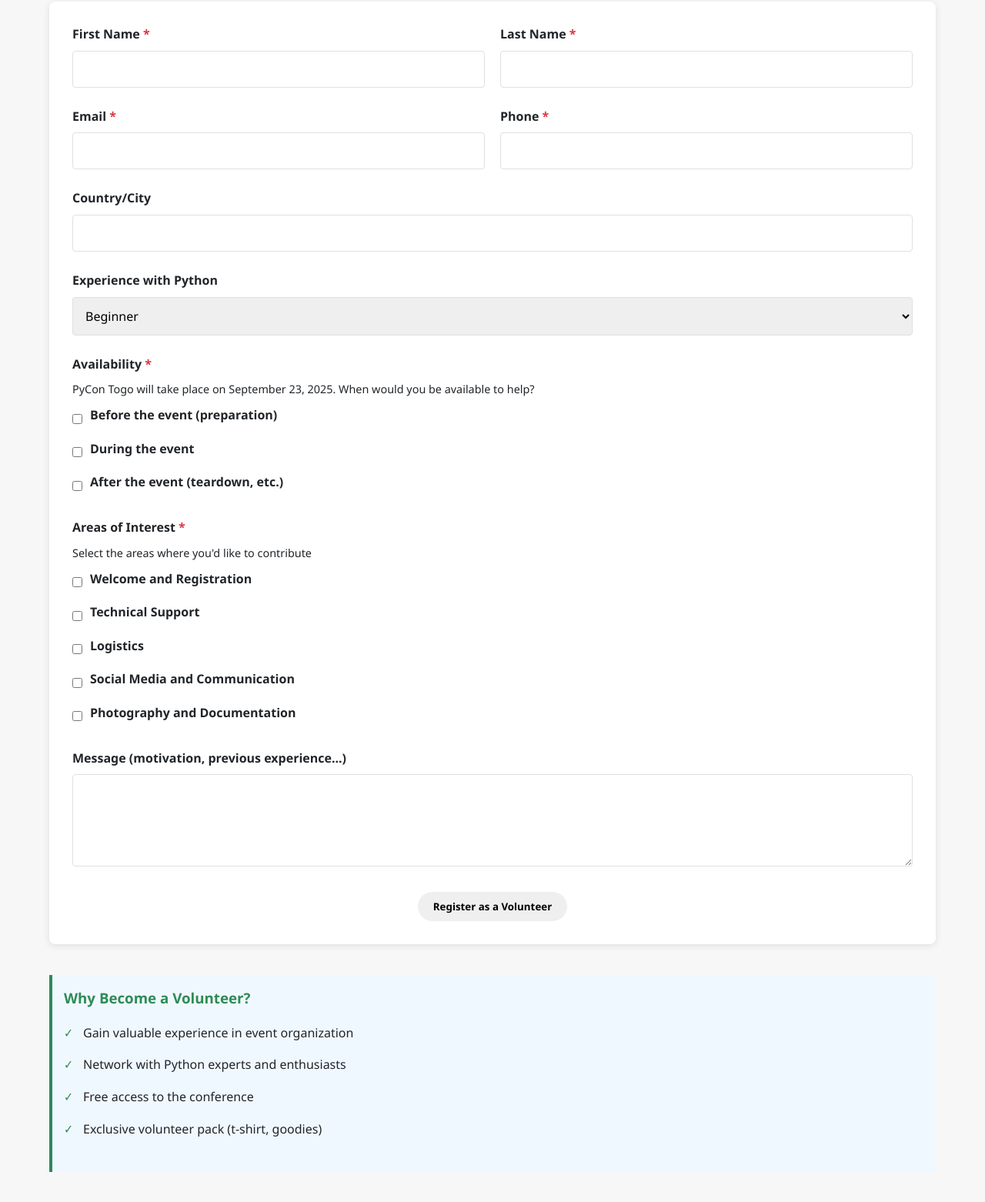
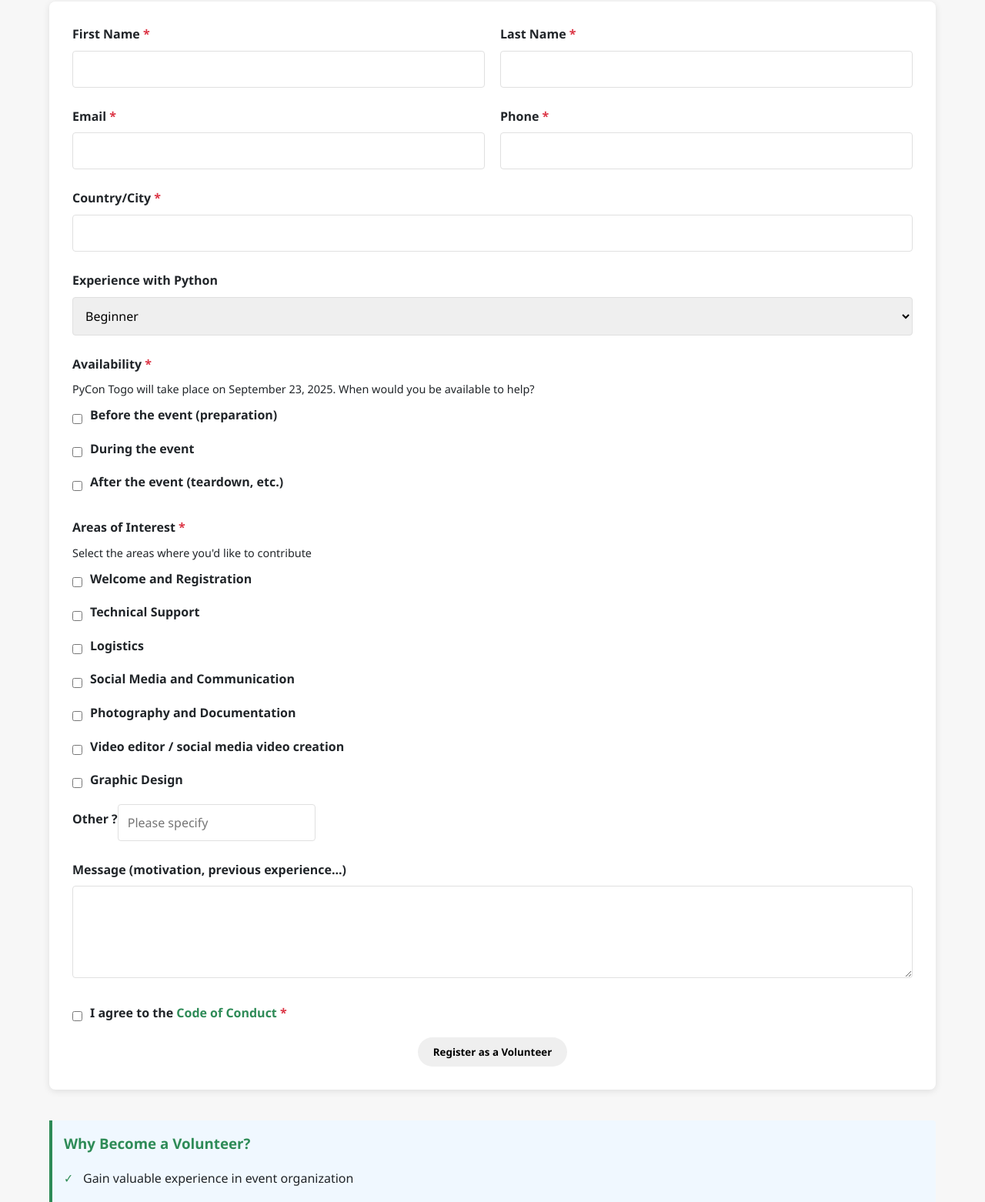
Before and after one commit to geoffreylgv/pycontg25, a Flask app: page /volunteer in a window 1280 px wide. Shown: the part 373-1935 px from the top of the page at 77% size. Run offline with Flask 3, Linux system fonts and the light colour scheme.

Commit message:
feat: enhance volunteer registration form with additional skills and required fields

```diff
--- a/app.py
+++ b/app.py
@@ -6,7 +6,6 @@ if not hasattr(typing, "_ClassVar") and hasattr(typing, "ClassVar"):
 
 from flask import Flask, render_template, request, redirect, url_for
 from datetime import datetime, timedelta
-from config import supabase
 from models import (
     Proposal,
     SponsorInquiry,
@@ -202,6 +201,9 @@ def volunteer():
             technical=bool(form_data.get("technical")),
             logistic=bool(form_data.get("logistic")),
             social=bool(form_data.get("social")),
+            other=form_data.get("other"),
+            video_editor=bool(form_data.get("video_editor")),
+            graphic_designer=bool(form_data.get("graphic_designer")),
             photography=bool(form_data.get("photography")),
         )
 
--- a/static/css/sponsors.css
+++ b/static/css/sponsors.css
@@ -12,6 +12,7 @@
      margin: 0 auto;
      padding: 20px;
  }
+
 
  .sponsors-header {
      color: var(--secondary-color);
--- a/static/css/style.css
+++ b/static/css/style.css
@@ -404,6 +404,11 @@ header {
     margin-top: 30px;
 }
 
+.required-field::after {
+    content: " *";
+    color: #dc3545;
+}
+
 /* Call to action sections */
 .cta-section {
     background-color: var(--light-gray);
@@ -444,6 +449,7 @@ header {
     display: flex;
     align-items: center;
 }
+
 
 .cta-list svg {
     color: var(--primary-color);
--- a/static/css/success.css
+++ b/static/css/success.css
@@ -63,9 +63,9 @@ p {
     transition: background-color 0.3s ease;
 }
 
-.retry-button:hover {
+/* .retry-button:hover {
 
-}
+} */
 
 /* Responsive styles */
 @media screen and (max-width: 768px) {
--- a/templates/success.html
+++ b/templates/success.html
@@ -11,6 +11,9 @@
     <div id="" class="{{status}}-message">
         <h3 class="h-volunteer"> {{ message[0] }}</h3>
         <p>{{ message[1] }}</p>
+        <!-- invit them to join our discord server -->
+        <p>Join our Discord server to connect with other speakers/volunteers/organizers/attendees and stay updated on the latest news!</p>
+        <a href="https://pytogo.org/discord" class="discord-button">Join Discord</a>
         {% if retry %}
         <a href="{{ root }}" class="retry-button" id="retry">Try Again</a>
         {% endif %}
--- a/templates/volunteer.html
+++ b/templates/volunteer.html
@@ -47,8 +47,8 @@
             </div>
 
             <div class="form-group">
-                <label for="v-city">Country/City</label>
-                <input type="text" id="v-city" name="country_city">
+                <label for="v-city " class="required-field">Country/City</label>
+                <input type="text" id="v-city" name="country_city" required>
             </div>
 
             <div class="form-group">
@@ -108,6 +108,19 @@
                         <input type="checkbox" id="v-photography" name="photography" value=true>
                         <label for="v-photography">Photography and Documentation</label>
                     </div>
+                    <div class="checkbox-container">
+                        <input type="checkbox" id="video_editor" name="video_editor" value=true>
+                        <label for="video_editor"> Video editor / social media video creation </label>
+                    </div>
+                    <div class="checkbox-container">
+                        <input type="checkbox" id="graphic_designer" name="graphic_designer" value=true>
+                        <label for="graphic_designer">Graphic Design</label>
+                    </div>
+                    <div class="checkbox-container">
+                        <label for="v-other-text">Other ?</label>
+                        <span></span>
+                        <input type="text" id="v-other-text" name="other" placeholder="Please specify">
+                    </div>
                 </div>
             </div>
 
@@ -115,6 +128,14 @@
                 <label for="v-message">Message (motivation, previous experience...)</label>
                 <textarea id="v-message" name="motivation"></textarea>
             </div>
+
+            <div class="checkbox-container">
+                <input type="checkbox" id="v-terms" name="terms" value=true required>
+                <label for="v-terms" class="required-field">I agree to the <a href="{{ url_for('code_of_conduct')}}" target="_blank">Code of
+                        Conduct</a>
+                </label>
+            </div>
+
 
             <div class="text-center">
                 <button type="submit" class="btn">Register as a Volunteer</button>
```
Also changed, not shown: models.py (+9 -0 lines), templates/register.html (+6 -6 lines), templates/speaker.html (+8 -0 lines), templates/contact.html (line endings or trailing spaces).
